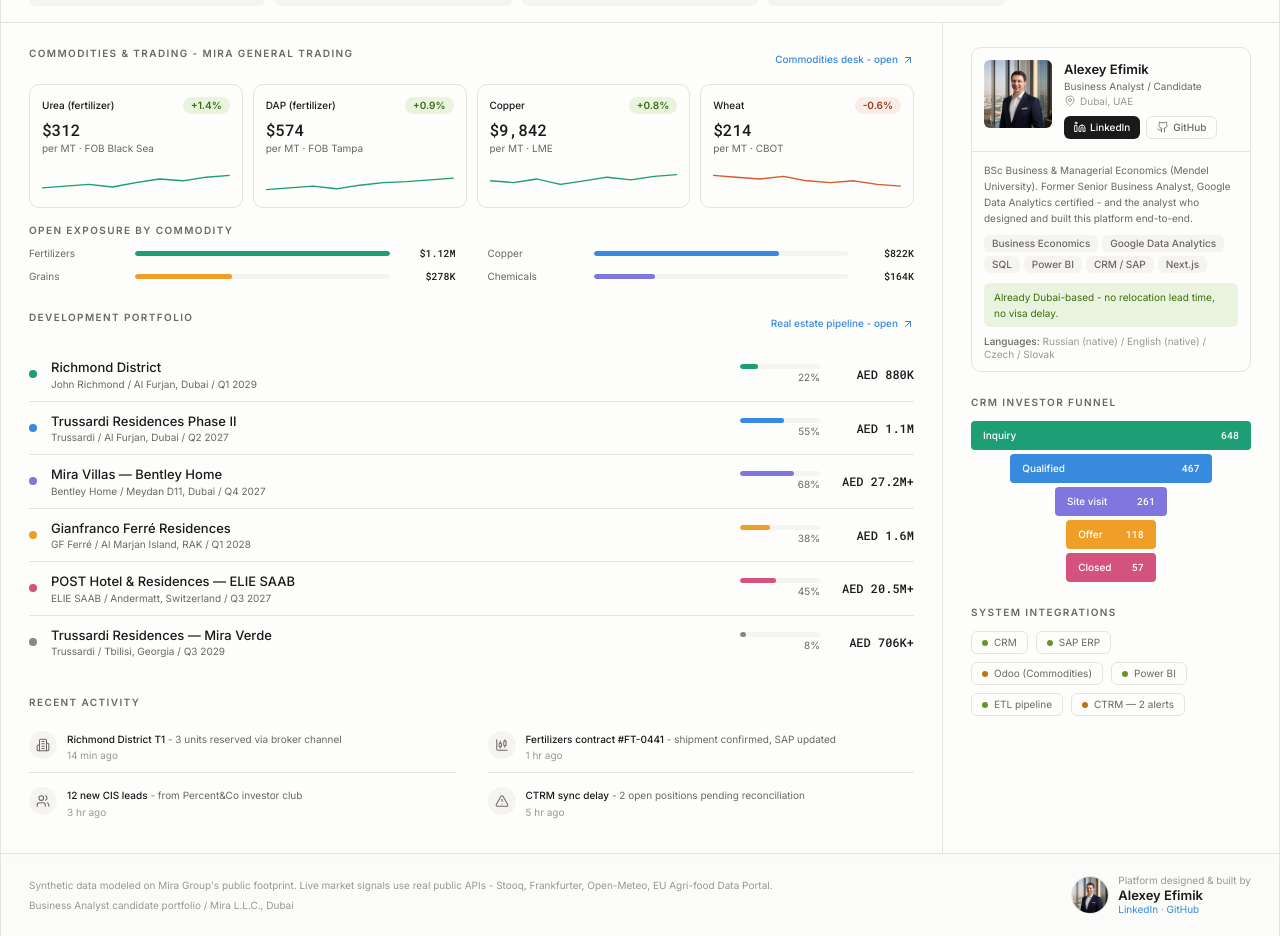
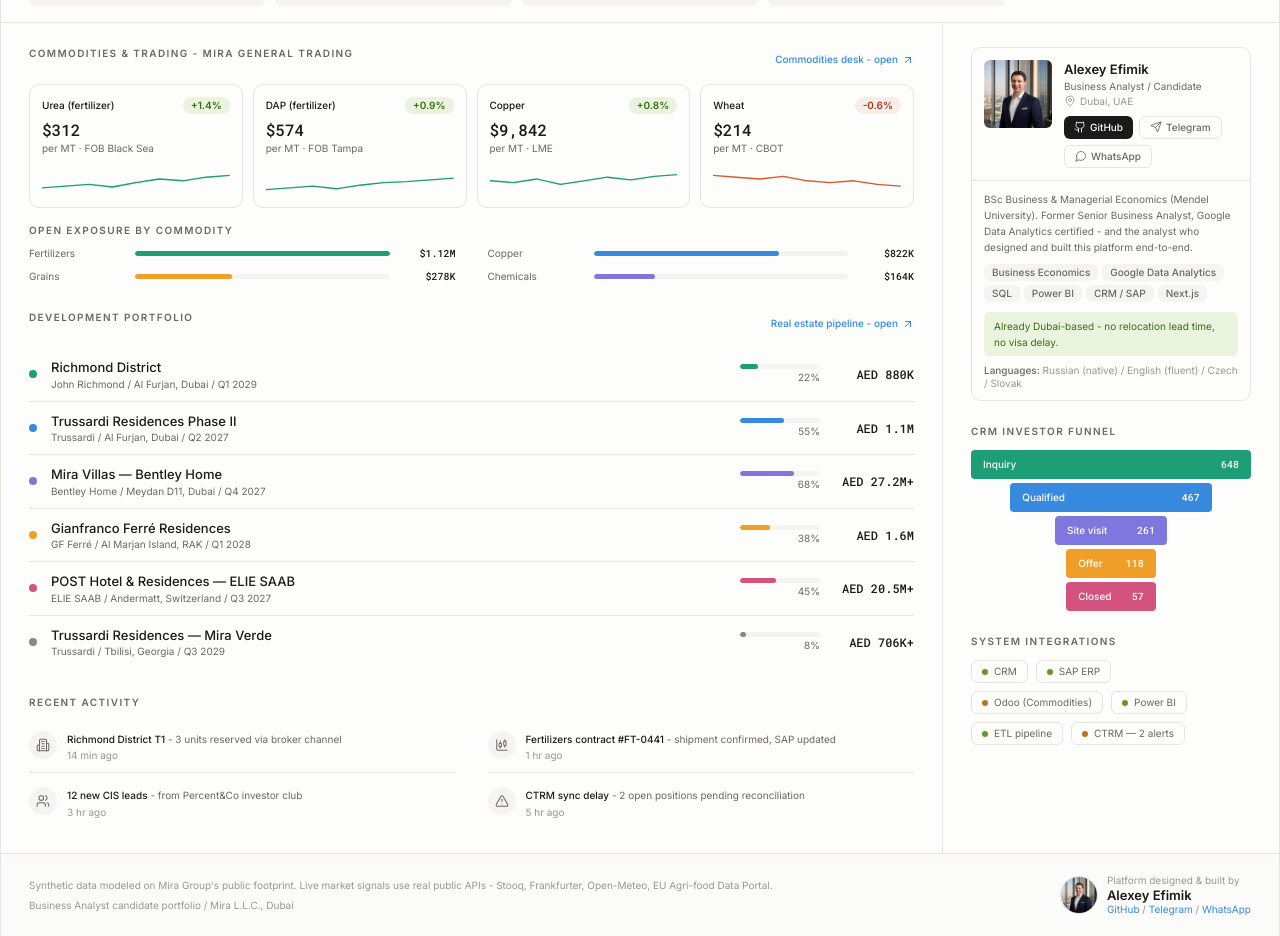
Before and after one commit to Alexey3250/mira-group-business-analyst-portfolio, a Next.js app: page / in a window 1280 px wide. Shown: the part 240-1176 px from the top of the page. Built offline with nearby package versions, Linux system fonts and the light colour scheme.

Commit message:
Update profile contact links

```diff
--- a/src/components/AnalystCard.tsx
+++ b/src/components/AnalystCard.tsx
@@ -1,11 +1,13 @@
 "use client";
 
 import Image from "next/image";
-import { MapPin, Linkedin, Github } from "lucide-react";
+import { Github, MapPin, MessageCircle, Send } from "lucide-react";
 import { useI18n } from "@/i18n";
 
 export const LINKEDIN_URL = "https://www.linkedin.com/in/efimik/";
 export const GITHUB_URL = "https://github.com/efimik";
+export const TELEGRAM_URL = "https://t.me/+971527846185";
+export const WHATSAPP_URL = "https://wa.me/971527846185";
 export const ANALYST_NAME = "Alexey Efimik";
 
 const skills = ["Business Economics", "Google Data Analytics", "SQL", "Power BI", "CRM / SAP", "Next.js"];
@@ -33,24 +35,33 @@
             <MapPin className="h-3 w-3" strokeWidth={1.75} />
             {t.profile.location}
           </div>
-          <div className="mt-2 flex gap-1.5">
+          <div className="mt-2 flex flex-wrap gap-1.5">
             <a
-              href={LINKEDIN_URL}
+              href={GITHUB_URL}
               target="_blank"
               rel="noreferrer"
               className="inline-flex items-center gap-1 rounded-md bg-ink px-2.5 py-1 text-2xs font-medium text-white transition hover:bg-ink/90"
             >
-              <Linkedin className="h-3 w-3" strokeWidth={1.75} />
-              {t.profile.linkedin}
+              <Github className="h-3 w-3" strokeWidth={1.75} />
+              {t.profile.github}
             </a>
             <a
-              href={GITHUB_URL}
+              href={TELEGRAM_URL}
               target="_blank"
               rel="noreferrer"
               className="inline-flex items-center gap-1 rounded-md border border-line px-2.5 py-1 text-2xs font-medium text-sub transition hover:bg-panel hover:text-ink"
             >
-              <Github className="h-3 w-3" strokeWidth={1.75} />
-              {t.profile.github}
+              <Send className="h-3 w-3" strokeWidth={1.75} />
+              {t.profile.telegram}
+            </a>
+            <a
+              href={WHATSAPP_URL}
+              target="_blank"
+              rel="noreferrer"
+              className="inline-flex items-center gap-1 rounded-md border border-line px-2.5 py-1 text-2xs font-medium text-sub transition hover:bg-panel hover:text-ink"
+            >
+              <MessageCircle className="h-3 w-3" strokeWidth={1.75} />
+              {t.profile.whatsapp}
             </a>
           </div>
         </div>
--- a/src/components/AppShell.tsx
+++ b/src/components/AppShell.tsx
@@ -16,7 +16,7 @@
   type LucideIcon,
 } from "lucide-react";
 import { I18nProvider, useI18n } from "@/i18n";
-import { LINKEDIN_URL, GITHUB_URL, ANALYST_NAME } from "@/components/AnalystCard";
+import { ANALYST_NAME, GITHUB_URL, TELEGRAM_URL, WHATSAPP_URL } from "@/components/AnalystCard";
 
 export default function AppShell({ children }: { children: ReactNode }) {
   return (
@@ -106,10 +106,10 @@
             {t.nav.lang}
           </button>
           <a
-            href={LINKEDIN_URL}
+            href={GITHUB_URL}
             target="_blank"
             rel="noreferrer"
-            title={`${ANALYST_NAME} — LinkedIn`}
+            title={`${ANALYST_NAME} - GitHub`}
             className="hidden sm:block"
           >
             <Image
@@ -175,12 +175,16 @@
             <p className="text-2xs text-faint">{t.profile.builtBy}</p>
             <p className="text-[13px] font-semibold text-ink">{ANALYST_NAME}</p>
             <p className="text-2xs">
-              <a href={LINKEDIN_URL} target="_blank" rel="noreferrer" className="text-c-blue hover:underline">
-                {t.profile.linkedin}
-              </a>
-              <span className="text-faint"> · </span>
               <a href={GITHUB_URL} target="_blank" rel="noreferrer" className="text-c-blue hover:underline">
                 {t.profile.github}
+              </a>
+              <span className="text-faint"> / </span>
+              <a href={TELEGRAM_URL} target="_blank" rel="noreferrer" className="text-c-blue hover:underline">
+                {t.profile.telegram}
+              </a>
+              <span className="text-faint"> / </span>
+              <a href={WHATSAPP_URL} target="_blank" rel="noreferrer" className="text-c-blue hover:underline">
+                {t.profile.whatsapp}
               </a>
             </p>
           </div>
--- a/src/i18n.tsx
+++ b/src/i18n.tsx
@@ -167,10 +167,12 @@
       "BSc Business & Managerial Economics (Mendel University). Former Senior Business Analyst, Google Data Analytics certified - and the analyst who designed and built this platform end-to-end.",
     relocation: "Already Dubai-based - no relocation lead time, no visa delay.",
     languagesLabel: "Languages",
-    languages: "Russian (native) / English (native) / Czech / Slovak",
+    languages: "Russian (native) / English (fluent) / Czech / Slovak",
     builtBy: "Platform designed & built by",
     linkedin: "LinkedIn",
     github: "GitHub",
+    telegram: "Telegram",
+    whatsapp: "WhatsApp",
   },
   footer: {
     note:
@@ -344,10 +346,12 @@
       "BSc Business & Managerial Economics (Mendel University). Бывший Senior Business Analyst, сертификат Google Data Analytics - и аналитик, который спроектировал и собрал эту платформу end-to-end.",
     relocation: "Уже в Дубае - без релокации, ожидания визы и задержки старта.",
     languagesLabel: "Языки",
-    languages: "Русский (родной) / английский (родной) / чешский / словацкий",
+    languages: "Русский (родной) / Английский (свободный) / Чешский / Словацкий",
     builtBy: "Платформу спроектировал и собрал",
     linkedin: "LinkedIn",
     github: "GitHub",
+    telegram: "Telegram",
+    whatsapp: "WhatsApp",
   },
   footer: {
     note:
```
